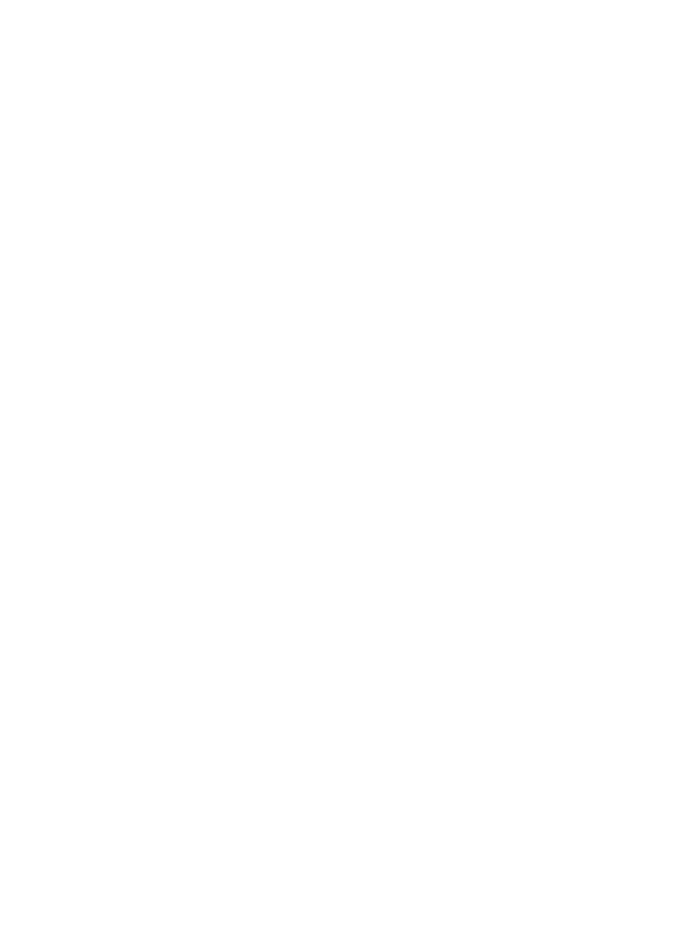
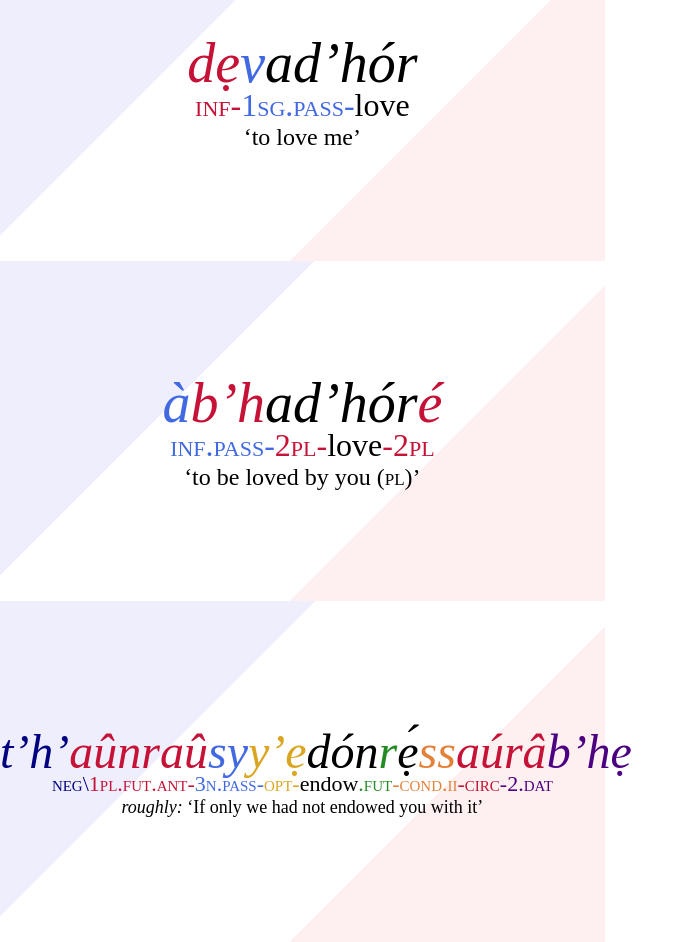
Before and after one commit to Agma-Schwa/ULTRAFRENCH, a SvelteKit app in the folder SLIDES/: page / in a window 1280 px wide. Shown: the part 2460-3402 px from the top of the page, without its empty margins (0-694 px from the left). Before the commit the page ends 2041 px from the top, so only its background shows below. Built offline with nearby package versions, Linux system fonts and the light colour scheme.

Commit message:
[Slides] More slides

```diff
--- a/SLIDES/src/lib/style.scss
+++ b/SLIDES/src/lib/style.scss
@@ -28,6 +28,26 @@ html {
 
 .blue {
     color: royalblue;
+}
+
+.green {
+    color: forestgreen;
+}
+
+.yellow {
+    color: goldenrod;
+}
+
+.purple {
+    color: indigo;
+}
+
+.orange {
+    color: lighten(saddlebrown, 25%);
+}
+
+.navy {
+    color: navy;
 }
 
 .bold {
@@ -81,8 +101,16 @@ html {
     font-size: 1.5rem;
 }
 
+.font25 {
+    font-size: 1.375rem;
+}
+
 .font2 {
     font-size: 1.25rem;
+}
+
+.font15 {
+    font-size: 1.125rem;
 }
 
 .font1 {
--- a/SLIDES/src/routes/+page.svelte
+++ b/SLIDES/src/routes/+page.svelte
@@ -5,37 +5,71 @@
     import "$lib/style.scss";
 </script>
 
+<!-- Base Form -->
 <CentrePage>
     <Text v="$7$iad’hór" />
     <Text v="$4‘to love’"/>
 </CentrePage>
 
+<!-- Active Form: Prefix -->
 <CentrePage>
     <Text v="$7$i<$rj>ad’hór" />
     <Text v="$4<$a1sg->love" classes="closer"/>
     <Text v="$3‘I love’"/>
 </CentrePage>
 
+<!-- Active Form: Circumfix -->
 <CentrePage>
     <Text v="$7$i<$rb’h>ad’hór$ré" />
     <Text v="$4<$a2pl->love$a-2pl" classes="closer"/>
     <Text v="$3‘you (<$spl>) love’"/>
 </CentrePage>
 
+<!-- Passive Form -->
 <CentrePage>
     <Text v="$7$i<$uv>ad’hór" />
     <Text v="$4<$p1sg.pass->love" classes="closer"/>
     <Text v="$3‘I am loved’"/>
 </CentrePage>
 
+<!-- Active + Passive Form (note the additional -y- in the active prefix) -->
 <CentrePage>
     <Text v="$7$i<$rb’hy><$uv>ad’hór$ré" />
     <Text v="$4<$a2pl-><$p1sg.pass->love$a-2pl" classes="closer"/>
     <Text v="$3‘you (<$spl>) love me’"/>
 </CentrePage>
 
+<!-- INCORRECT: Active + Passive Form -->
+<CentrePage>
+    <Text v="$7$i<$u*v><$rb’h>ad’hór$ré" />
+    <Text v="$4<$p1sg.pass-><$a2pl->love$a-2pl" classes="closer"/>
+    <Text v="$i$3(Invalid: active prefix should be on the outside)"/>
+</CentrePage>
+
+<!-- Active + Corresponding Passive Form -->
 <CentrePage>
     <Text v="$7$i<$rb’hy><$ub’h>ad’hór$ré" />
     <Text v="$4<$a2pl-><$p2pl.pass->love$a-2pl" classes="closer"/>
     <Text v="$3‘you (<$spl>) love yourselves’"/>
 </CentrePage>
+
+<!-- Active Infinitive + Passive -->
+<CentrePage>
+    <Text v="$7$i<$rdẹ><$uv>ad’hór" />
+    <Text v="$4<$ainf-><$p1sg.pass->love" classes="closer"/>
+    <Text v="$3‘to love me’"/>
+</CentrePage>
+
+<!-- Passive Infinitive + Active -->
+<CentrePage>
+    <Text v="$7$i<$uà><$rb’h>ad’hór$ré" />
+    <Text v="$4<$pinf.pass-><$a2pl->love$a-2pl" classes="closer"/>
+    <Text v="$3‘to be loved by you $s(pl)’"/>
+</CentrePage>
+
+<!-- Negated Optative Conditional II of a Ditransitive Verb, because that’s a thing -->
+<CentrePage>
+    <Text v="$6$i<$nt’h’><$raûnraû><$usy><$yy’ẹ>dón<$gr>ẹ́$<$oss><$raúrâ><$vb’hẹ>"/>
+    <Text v="<$s$nneg&bsol;><$a1pl.fut.ant-><$p3n.pass-><$y$sopt->endow$s$g.fut<$o-cond.ii><$a-circ><$v-2.dat>" classes="closer font25"/>
+    <Text v="<$iroughly:> ‘If only we had not endowed you with it’" classes="font15" />
+</CentrePage>
--- a/SLIDES/src/routes/Text.svelte
+++ b/SLIDES/src/routes/Text.svelte
@@ -6,9 +6,13 @@
     ///
     /// $r = red
     /// $u = blue (MTG moment, I know)
+    /// $g = green
+    /// $y = yellow
+    /// $v = purple
+    /// $n = navy (blue)
+    /// $o = orange
     /// $a = active ($r + $s)
     /// $p = passive ($u + $s)
-    /// $n = reset all
     /// $b = bold
     /// $i = italic
     /// $s = small-caps
@@ -47,14 +51,6 @@
                     break;
                 }
 
-                if (v[i + 1] == 'n') {
-                    while (spans_to_close) {
-                        output_text += '</span>';
-                        spans_to_close--;
-                    }
-                    break;
-                }
-
                 output_text += '<span class="';
                 switch (v[++i]) {
                     case 'r':
@@ -63,6 +59,26 @@
 
                     case 'u':
                         output_text += 'blue';
+                        break;
+
+                    case 'g':
+                        output_text += 'green';
+                        break;
+
+                    case 'y':
+                        output_text += 'yellow';
+                        break;
+
+                    case 'v':
+                        output_text += 'purple';
+                        break;
+
+                    case 'o':
+                        output_text += 'orange';
+                        break;
+
+                    case 'n':
+                        output_text += 'navy';
                         break;
 
                     case 'b':
```
Also changed, not shown: 2 other files (tests, documents, lock files or other folders).
